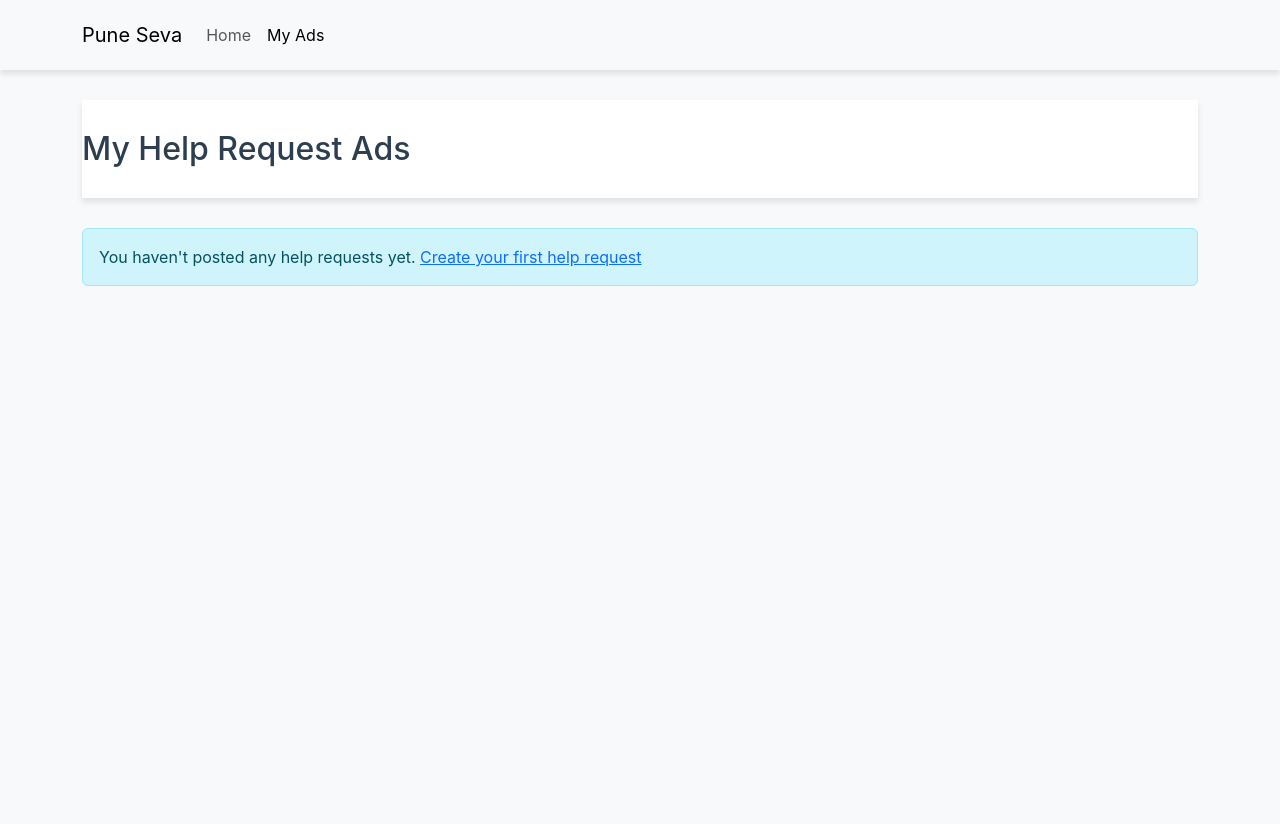
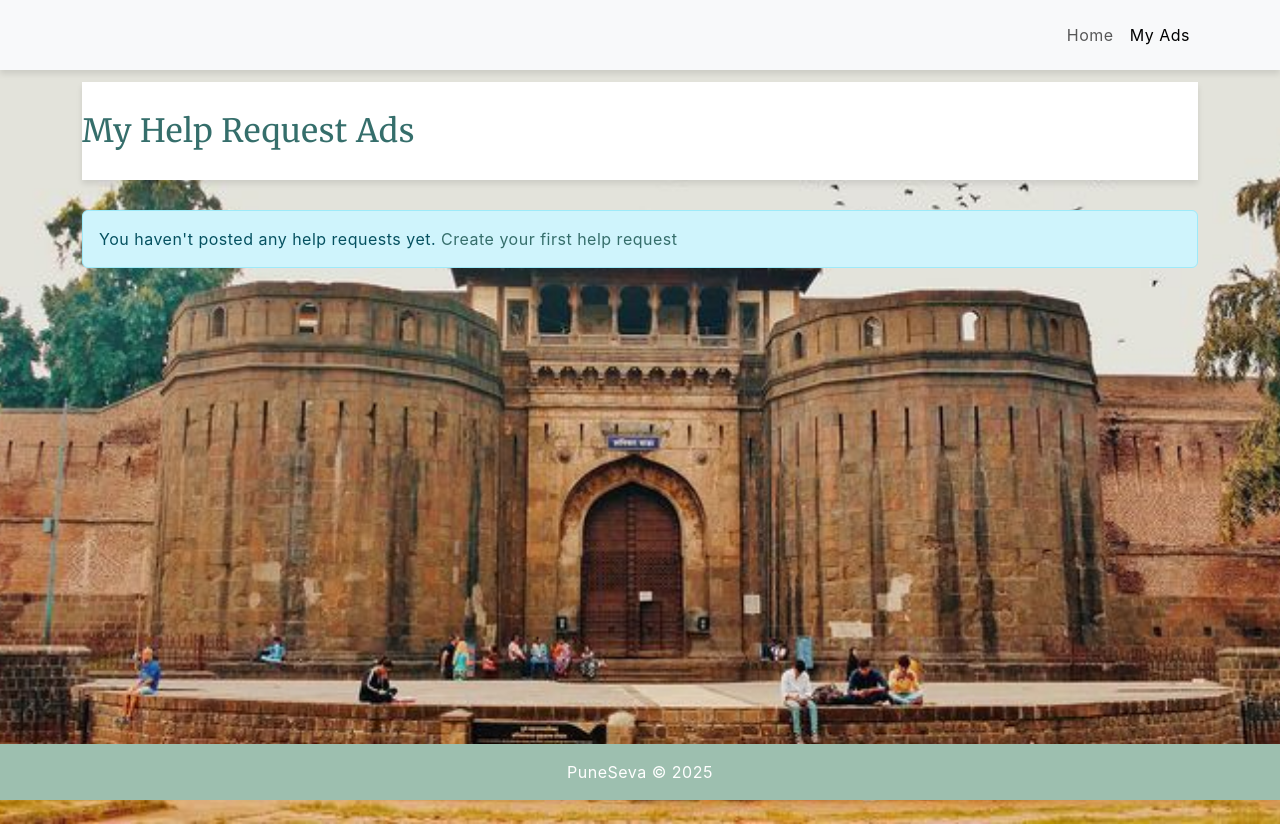
Before and after one commit to Pune-Helps/punehelps, a Flask app: page /my-ads in a window 1280 px wide. Before the commit the page ends 286 px from the top, so only its background shows below. Run offline with Flask 3, Linux system fonts and the light colour scheme; the visitor is signed in with stand-in values (Sample User, id 1); data that the repository does not hold is empty; parts of the project's set-up code (start-up, migrations or seed data) failed here and were passed over.

Commit message:
Changes with Sahil

```diff
--- a/templates/my_ads.html
+++ b/templates/my_ads.html
@@ -6,23 +6,26 @@
     <title>My Ads - Pune Seva</title>
     <!-- Bootstrap CSS -->
     <link href="https://cdn.jsdelivr.net/npm/bootstrap@5.3.0-alpha1/dist/css/bootstrap.min.css" rel="stylesheet">
+    <link rel="stylesheet" href="{{ url_for('static', filename='styles.css') }}">
     <style>
         :root {
-            --primary-color: #2C3E50;
+            --primary-color: #9DBFAF;
             --secondary-color: #E74C3C;
             --accent-color: #3498DB;
             --background-color: #F8F9FA;
             --text-color: #2C3E50;
             --card-shadow: 0 4px 6px rgba(0, 0, 0, 0.1);
             --hover-shadow: 0 10px 15px rgba(0, 0, 0, 0.1);
-            --border-radius: 12px;
+            --border-radius: 16px;
         }
 
         body {
             font-family: 'Inter', 'Segoe UI', sans-serif;
             color: var(--text-color);
-            background-color: var(--background-color);
-            padding-top: 76px;
+            letter-spacing: 0.5px;
+            background: url("{{ url_for('static', filename='parallax.jpg') }}") no-repeat center center;
+            background-size: cover;
+            padding-top: 0;
             min-height: 100vh;
         }
 
@@ -72,17 +75,36 @@
         .delete-btn {
             float: right;
         }
+
+        footer {
+            background-color: var(--primary-color);
+            color: white;
+            padding: 1rem;
+            text-align: center;
+            position: fixed;
+            bottom: 0;
+            width: 100%;
+        }
+
+        .btn-primary {
+            background-color: var(--primary-color);
+            border-color: var(--primary-color);
+        }
+
+        .btn-primary:hover {
+            background-color: var(--secondary-color);
+            border-color: var(--secondary-color);
+        }
     </style>
 </head>
 <body>
     <nav class="navbar navbar-expand-lg navbar-light bg-light">
-        <div class="container">
-            <a class="navbar-brand" href="{{ url_for('homepage') }}">Pune Seva</a>
+        <div class="container d-flex justify-content-end">
             <button class="navbar-toggler" type="button" data-bs-toggle="collapse" data-bs-target="#navbarNav">
                 <span class="navbar-toggler-icon"></span>
             </button>
             <div class="collapse navbar-collapse" id="navbarNav">
-                <ul class="navbar-nav">
+                <ul class="navbar-nav ms-auto">
                     <li class="nav-item">
                         <a class="nav-link" href="{{ url_for('homepage') }}">Home</a>
                     </li>
@@ -95,6 +117,9 @@
     </nav>
 
     <div class="container mt-4">
+        <div class="d-flex justify-content-end">
+            <button class="btn btn-primary">Request Help</button>
+        </div>
         <h2 class="page-header">My Help Request Ads</h2>
 
         {% with messages = get_flashed_messages(with_categories=true) %}
@@ -164,6 +189,11 @@
         {% endif %}
     </div>
 
+    <!-- Footer -->
+    <footer>
+        PuneSeva &copy; 2025
+    </footer>
+
     <!-- Bootstrap JS -->
     <script src="https://cdn.jsdelivr.net/npm/bootstrap@5.3.0-alpha1/dist/js/bootstrap.bundle.min.js"></script>
 </body>
--- a/templates/register.html
+++ b/templates/register.html
@@ -201,6 +201,11 @@
                 </div>
             </div>
 
+<!-- Footer -->
+<footer>
+    PuneSeva &copy; 2025
+</footer>
+
 <!-- Bootstrap JS -->
 <script src="https://cdn.jsdelivr.net/npm/bootstrap@5.3.0-alpha1/dist/js/bootstrap.bundle.min.js"></script>
 
```
Also changed, not shown: templates/landing.html (+30 -8 lines), templates/login.html (+13 -0 lines).
